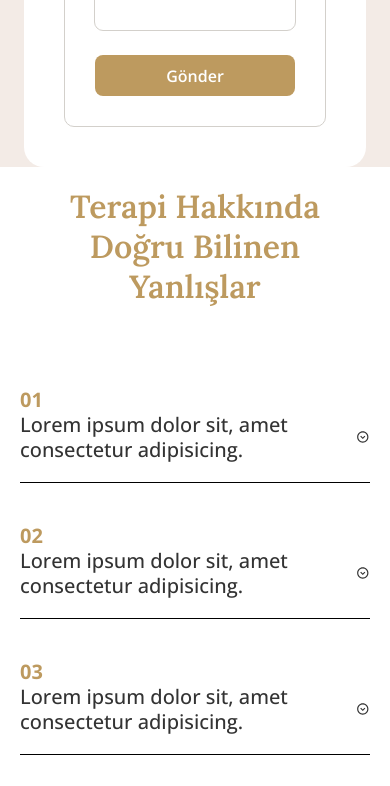
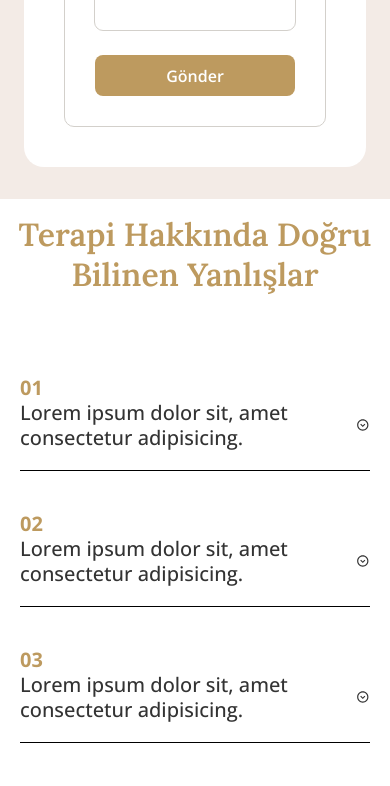
Before and after one commit to feyzanrsnr/Online_Therapy_Website, a React (Vite) app: page / in a window 390 px wide. Shown: the part 3640-4426 px from the top of the page. Built offline with nearby package versions, Linux system fonts and the light colour scheme; a web font is replaced by a local one.

Commit message:
responsive güncellemeleri

```diff
--- a/src/scss/_styles.scss
+++ b/src/scss/_styles.scss
@@ -135,11 +135,6 @@ h3{
         box-shadow: 0 6px 18px rgba(0, 0, 0, 0.15);
         }
 
-         @media(max-width: 768px){
-            width:100%;
-            height:100%;
-        }
-
     & > img{
         width: 50%;
         border-radius: 100%;
@@ -240,6 +235,7 @@ h3{
     @media(max-width: 768px){
        width: 100%;
        flex-direction: column;
+       margin-bottom: 2rem;
 
     }
 
@@ -323,8 +319,8 @@ h3{
 
     @media(max-width: 768px){
        h3{
-        width: 70%;
-        margin-top: 20px;
+        width: 100%;
+        margin-top: 1rem;
        }
     }
 
@@ -412,16 +408,12 @@ h3{
 
     @media(max-width: 768px){
         width: 100%;
-        height: 100px;
     }
 
     & .text{
         position: absolute;
         bottom: 10px;
 
-    @media(max-width: 768px){
-        font-size: 10px;
-    }
     }
 }
 
```
